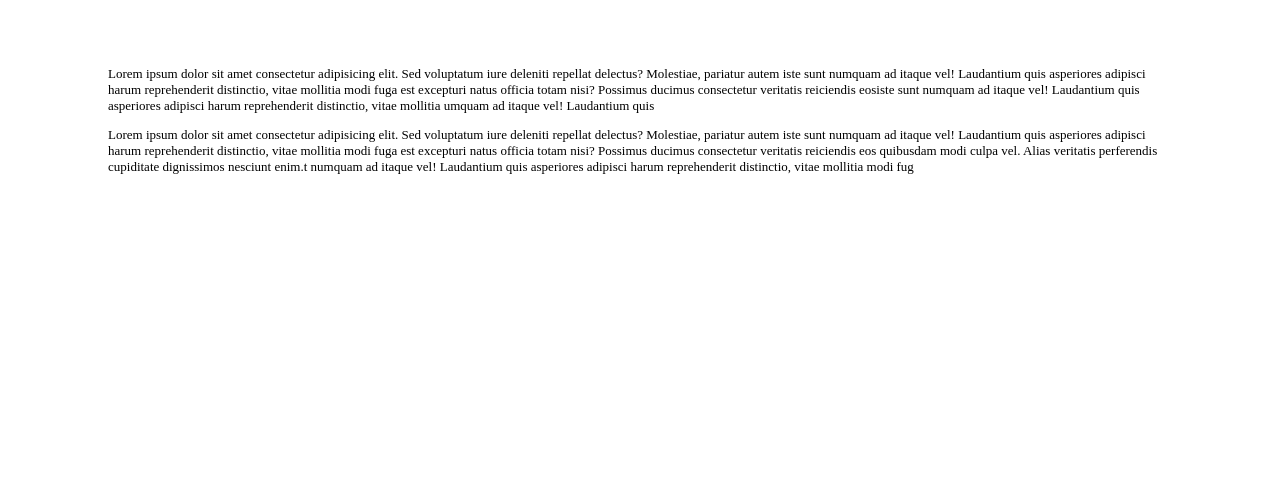
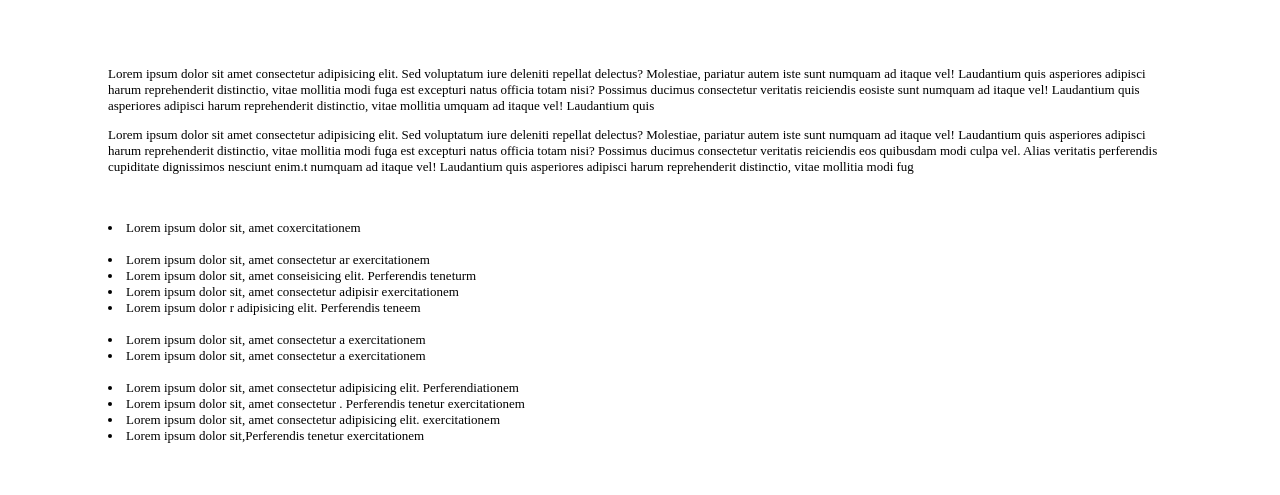
Before and after one commit to VikasRathore16/template1, a plain HTML site: page src/index.html in a window 1280 px wide. Drawn offline with Linux system fonts and the light colour scheme.

Commit message:
middle lists

```diff
--- a/src/index.html
+++ b/src/index.html
@@ -11,8 +11,9 @@
             <p>Lorem ipsum dolor sit amet consectetur adipisicing elit. Sed voluptatum iure deleniti repellat delectus?
                 Molestiae, pariatur autem iste sunt numquam ad itaque vel! Laudantium quis asperiores adipisci harum
                 reprehenderit distinctio, vitae mollitia modi fuga est excepturi natus officia totam nisi? Possimus
-                ducimus consectetur veritatis reiciendis eosiste sunt numquam ad itaque vel! Laudantium quis asperiores adipisci harum
-                reprehenderit distinctio, vitae mollitia  umquam ad itaque vel! Laudantium quis</p>
+                ducimus consectetur veritatis reiciendis eosiste sunt numquam ad itaque vel! Laudantium quis asperiores
+                adipisci harum
+                reprehenderit distinctio, vitae mollitia umquam ad itaque vel! Laudantium quis</p>
         </div>
 
         <div>
@@ -23,7 +24,51 @@
                 cupiditate dignissimos nesciunt enim.t numquam ad itaque vel! Laudantium quis asperiores adipisci harum
                 reprehenderit distinctio, vitae mollitia modi fug </p>
         </div>
+    </br>
+</br>
+        <div>
 
+            <li>
+                Lorem ipsum dolor sit, amet coxercitationem
+            </li>
+            </br>
+            <li>
+                Lorem ipsum dolor sit, amet consectetur ar exercitationem
+            </li>
+            <li>
+                Lorem ipsum dolor sit, amet conseisicing elit. Perferendis teneturm
+            </li>
+            <li>
+                Lorem ipsum dolor sit, amet consectetur adipisir exercitationem
+            </li>
+            <li>
+                Lorem ipsum dolor r adipisicing elit. Perferendis teneem
+            </li>
+            </br>
+            <li>
+                Lorem ipsum dolor sit, amet consectetur a exercitationem
+            </li>
+            <li>
+                Lorem ipsum dolor sit, amet consectetur a exercitationem
+            </li>
+            </br>
+            <li>
+                Lorem ipsum dolor sit, amet consectetur adipisicing elit. Perferendiationem
+            </li>
+            <li>
+                Lorem ipsum dolor sit, amet consectetur . Perferendis tenetur exercitationem
+            </li>
+            <li>
+                Lorem ipsum dolor sit, amet consectetur adipisicing elit. exercitationem
+            </li>
+            <li>
+                Lorem ipsum dolor sit,Perferendis tenetur exercitationem
+            </li>
+            </br>
+            </br>
+            </br>
+        </div>
+    </div>
 </body>
 
 </html>
```
